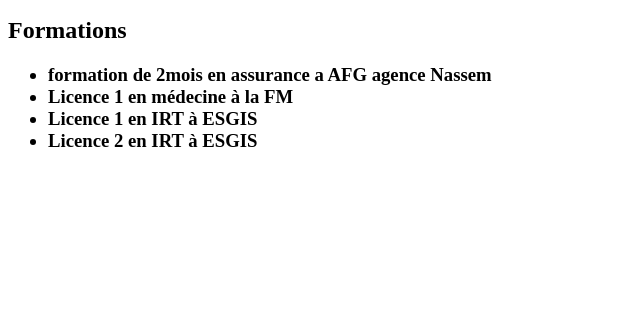
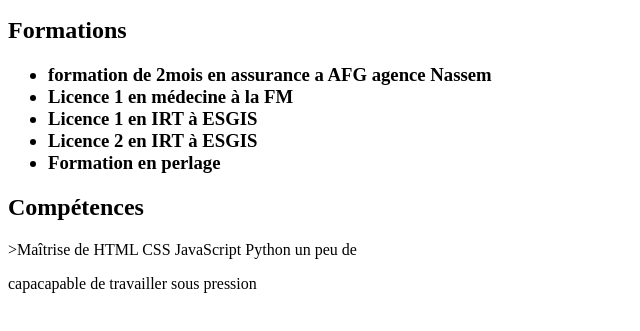
Before and after one commit to nasrinemoussa65-bk/CV, a plain HTML site: page index.html in a window 1280 px wide. Shown: the part 101-432 px from the top of the page, without its empty margins (0-640 px from the left). Drawn offline with Linux system fonts and the light colour scheme.

Commit message:
mise en place de la section competences

```diff
--- a/index.html
+++ b/index.html
@@ -15,6 +15,10 @@
         <li>Licence 1 en médecine à la FM</li>
         <li>Licence 1 en IRT à ESGIS</li>
          <li>Licence 2 en IRT à ESGIS</li>
+         <li>Formation en perlage</li>
     </ul></h3>
+    <h2>Compétences</h2>
+    <p>>Maîtrise de HTML CSS JavaScript Python un peu de </p>
+    <p>capacapable de travailler sous pression</p>
 </body>
 </html>
```
